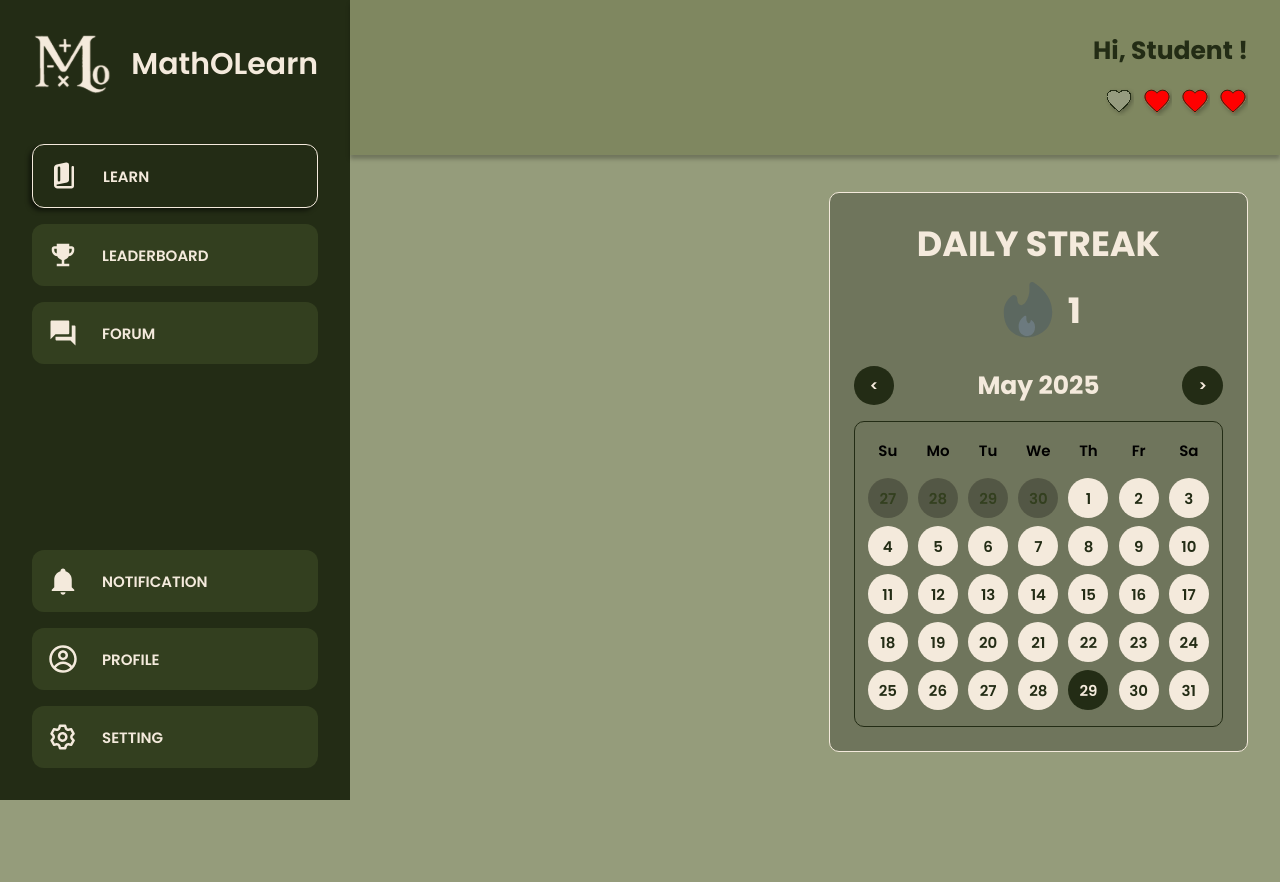
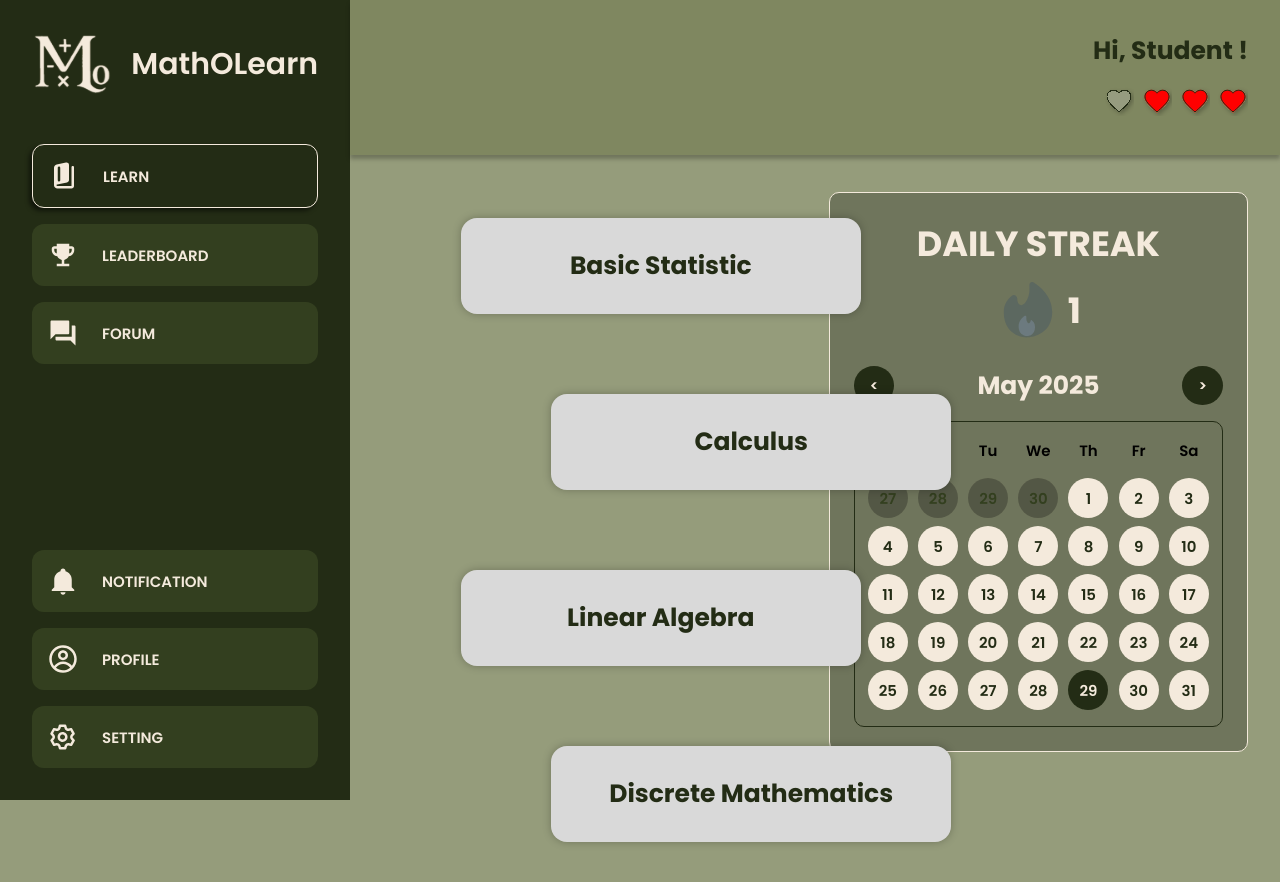
Before and after one commit to Slaxius/MathOLearn, a React (Vite) app: page /learn in a window 1280 px wide. Shown: the top 882 px of the page. Before the commit the page ends 800 px from the top, so only its background shows below. Built offline with nearby package versions, Linux system fonts and the light colour scheme.

Commit message:
Created learn's main page

```diff
--- a/src/css/learn.css
+++ b/src/css/learn.css
@@ -0,0 +1,41 @@
+.main-section.learn {
+  align-items: flex-start;
+  justify-content: flex-start;
+
+  .subject-section {
+    display: flex;
+    align-items: center;
+    justify-content: center;
+    width: 75%;
+    flex-direction: column;
+    gap: 5rem;
+    padding: 2rem 5rem;
+    position: relative;
+
+    .subject-bubble {
+      background-color: var(--lightgray);
+      width: 25rem;
+      height: 6rem;
+      cursor: pointer;
+      text-transform: capitalize;
+      box-shadow: 0 0 8px rgba(0, 0, 0, 0.25);
+      border-radius: 1rem;
+      color: var(--darkslategray);
+      position: relative;
+    }
+
+    .subject-bubble:nth-child(odd) {
+      align-self: flex-start;
+    }
+
+    .subject-bubble:nth-child(even) {
+      align-self: flex-end;
+    }
+
+    .subject-bubble:hover {
+      background-color: var(--linen);
+      box-shadow: 0 4px 8px rgba(0, 0, 0, 0.5);
+      border: 1px solid var(--darkslategray);
+    }
+  }
+}
--- /dev/null
+++ b/src/json/subject.json
@@ -0,0 +1,14 @@
+[
+  {
+    "subject": "Basic Statistic"
+  },
+  {
+    "subject": "Calculus"
+  },
+  {
+    "subject": "Linear Algebra"
+  },
+  {
+    "subject": "Discrete Mathematics"
+  }
+]
--- a/src/pages/Learn.jsx
+++ b/src/pages/Learn.jsx
@@ -1,16 +1,23 @@
 import Navbar from "../components/navbar.jsx";
 import Header from "../components/header.jsx";
 import "../css/Learn.css";
-import Calendar from "../components/calendar.jsx"
+import Calendar from "../components/calendar.jsx";
+import Subject from "../json/subject.json";
 
 function Learn() {
   return (
     <div className="page">
       <Navbar />
       <Header />
-      <div className="main-section">
-        {/* code */}
-        <Calendar />
+      <Calendar />
+      <div className="main-section learn">
+        <div className="subject-section">
+          {Subject.map((sub, idx) => (
+            <button key={idx} value={sub.subject} className="subject-bubble header5">
+              {sub.subject}
+            </button>
+          ))}
+        </div>
       </div>
     </div>
   );
```
